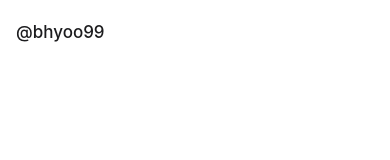
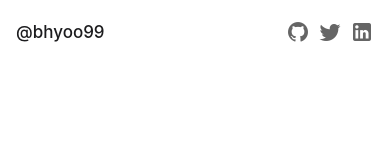
Before and after one commit to bhyoo99/bhyoo99.me, a React Native app: screen / in a window 390 px wide. Shown: the top 160 px of the page. Built offline with nearby package versions, Linux system fonts and the light colour scheme; what expo-linking would draw is missing.

Commit message:
feat: 상단 소셜 아이콘 추가

```diff
--- a/routes/index.tsx
+++ b/routes/index.tsx
@@ -3,11 +3,15 @@
  * https://reactnavigation.org/docs/getting-started
  *
  */
+import { MaterialCommunityIcons } from "@expo/vector-icons";
 import { NavigationContainer, DefaultTheme, DarkTheme } from "@react-navigation/native";
 import { createStackNavigator } from "@react-navigation/stack";
 import * as React from "react";
-import { ColorSchemeName } from "react-native";
+import { ColorSchemeName, TouchableOpacity } from "react-native";
 
+import { View } from "../components/Themed";
+import Colors from "../constants/Colors";
+import useColorScheme from "../hooks/useColorScheme";
 import ModalScreen from "../screens/ModalScreen";
 import NotFoundScreen from "../screens/NotFoundScreen";
 import RootScreen from "../screens/RootScreen";
@@ -35,12 +39,50 @@ export default function Navigation({ colorScheme }: { colorScheme: ColorSchemeNa
 const Stack = createStackNavigator<RootStackParamList>();
 
 function RootNavigator() {
+  const colorScheme = useColorScheme();
+
   return (
     <Stack.Navigator screenOptions={{ headerShadowVisible: false }}>
       <Stack.Screen
         name="Root"
         component={RootScreen}
-        options={{ title: "@bhyoo99", headerTitleStyle: { fontSize: 17 } }}
+        options={{
+          title: "@bhyoo99",
+          headerTitleStyle: { fontSize: 17 },
+          headerRight: () => {
+            return (
+              <View
+                style={{
+                  marginRight: 8,
+                  flexDirection: "row",
+                  backgroundColor: "none",
+                  opacity: 0.6,
+                }}>
+                <TouchableOpacity style={{ marginRight: 8 }}>
+                  <MaterialCommunityIcons
+                    name="github"
+                    size={24}
+                    color={Colors[colorScheme].text}
+                  />
+                </TouchableOpacity>
+                <TouchableOpacity style={{ marginRight: 8 }}>
+                  <MaterialCommunityIcons
+                    name="twitter"
+                    size={24}
+                    color={Colors[colorScheme].text}
+                  />
+                </TouchableOpacity>
+                <TouchableOpacity style={{ marginRight: 8 }}>
+                  <MaterialCommunityIcons
+                    name="linkedin"
+                    size={24}
+                    color={Colors[colorScheme].text}
+                  />
+                </TouchableOpacity>
+              </View>
+            );
+          },
+        }}
       />
       <Stack.Screen name="NotFound" component={NotFoundScreen} options={{ title: "Oops!" }} />
       <Stack.Group screenOptions={{ presentation: "modal" }}>
--- a/web/index.html
+++ b/web/index.html
@@ -24,7 +24,8 @@
       * {
         font-family: "Pretendard Variable", Pretendard, -apple-system, BlinkMacSystemFont, system-ui,
           Roboto, "Helvetica Neue", "Segoe UI", "Apple SD Gothic Neo", "Noto Sans KR",
-          "Malgun Gothic", "Apple Color Emoji", "Segoe UI Emoji", "Segoe UI Symbol", sans-serif !important;
+          "Malgun Gothic", "Apple Color Emoji", "Segoe UI Emoji", "Segoe UI Symbol", sans-serif,
+          material-community !important;
       }
 
       html,
```
